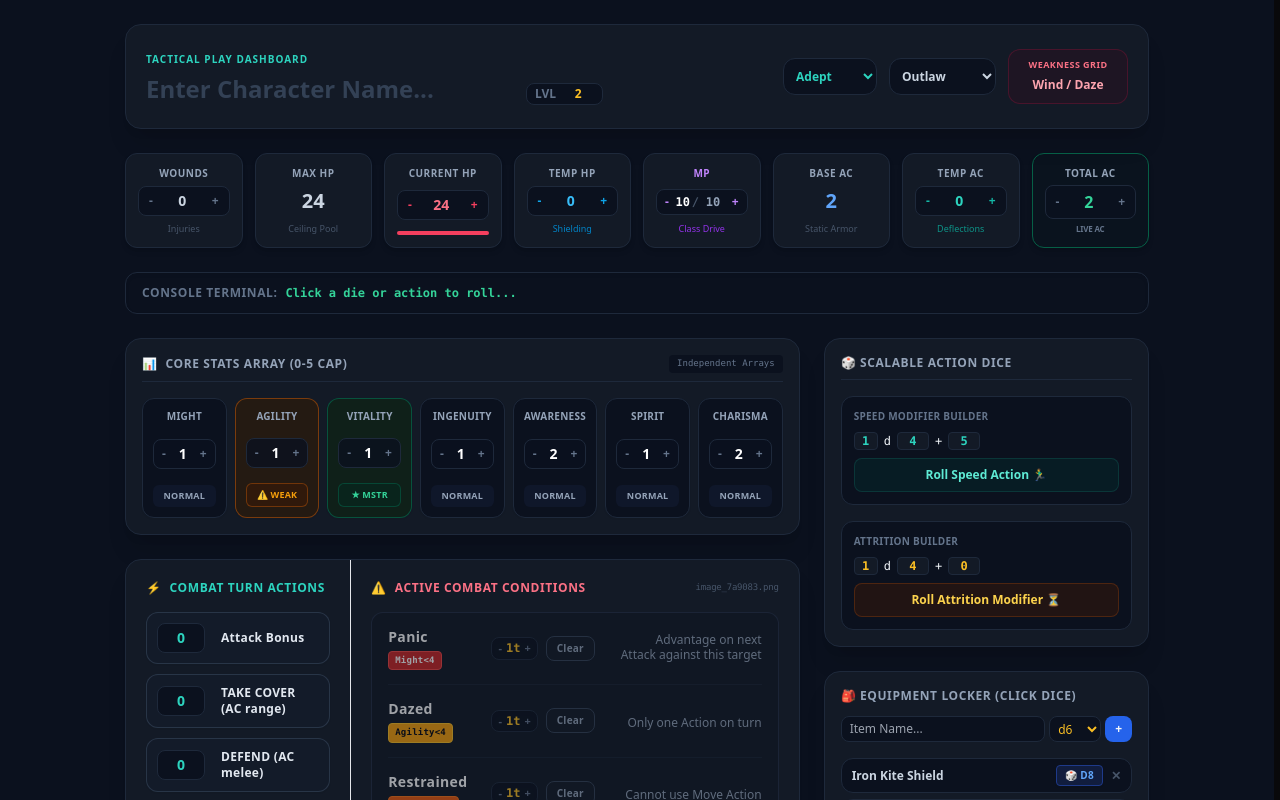
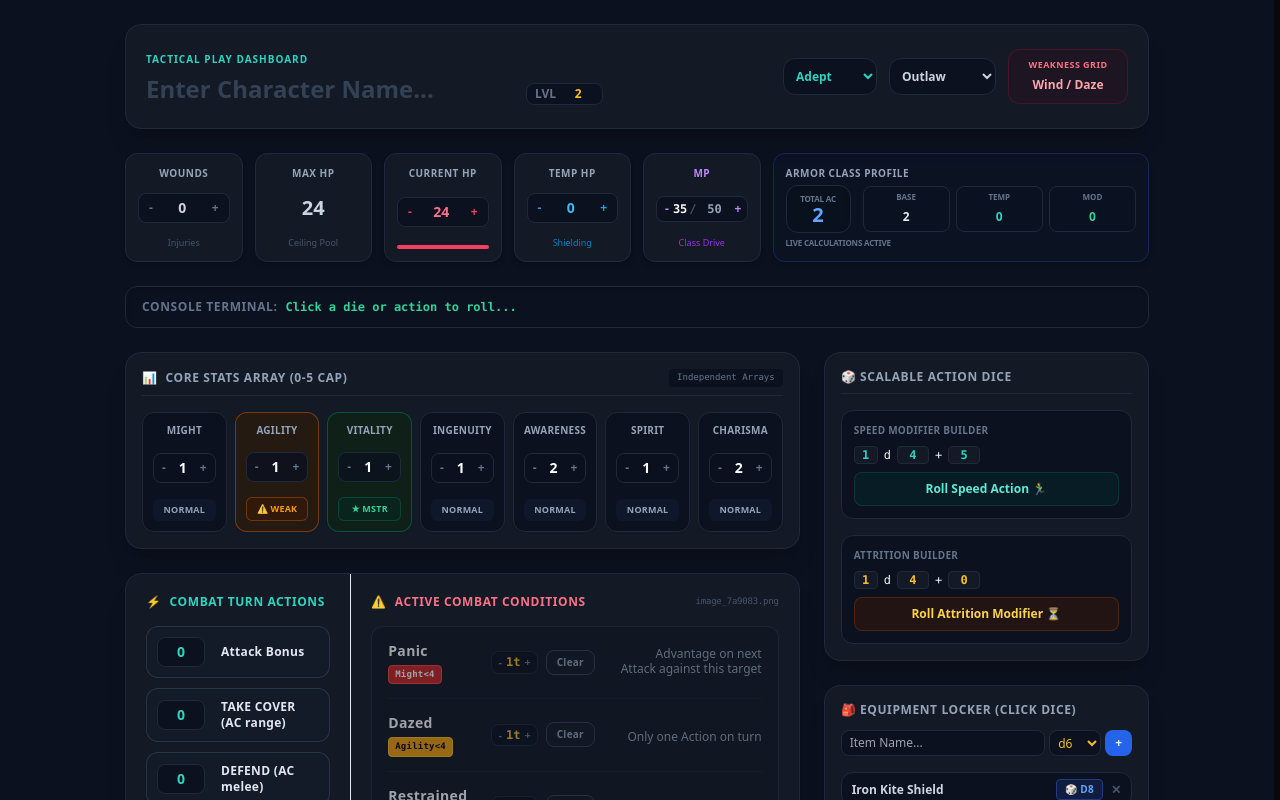
Before and after one commit to oofworkspace/rpg-combat-tracker, a React (Vite) app in the folder ttrpg-combat-tracker/: page / in a window 1280 px wide. Shown: the top 800 px of the page. Built offline with nearby package versions, Linux system fonts and the light colour scheme.

Commit message:
Update App.jsx

```diff
--- a/ttrpg-combat-tracker/App.jsx
+++ b/ttrpg-combat-tracker/App.jsx
@@ -23,14 +23,16 @@ export default function App() {
   const [maxHp, setMaxHp] = useState(24);
   const [hp, setHp] = useState(24);
   const [thp, setThp] = useState(0);
+
+  // Consolidated AC Backing Values
   const [baseAc, setBaseAc] = useState(2);
   const [tempAc, setTempAc] = useState(0);
   const [totalAcMod, setTotalAcMod] = useState(0);
 
-  // Class Currency / Adaptable MP Asset Engine
+  // Class Currency / Adaptable MP Asset Engine (Higher Thresholds)
   const [resourceLabel, setResourceLabel] = useState('MP');
-  const [currentResource, setCurrentResource] = useState(10);
-  const [maxResource, setMaxResource] = useState(10);
+  const [currentResource, setCurrentResource] = useState(35);
+  const [maxResource, setMaxResource] = useState(50);
 
   // Custom Leveling Dice Formulas
   const [spdDice, setSpdDice] = useState({ count: 1, faces: 4, mod: 5 });
@@ -183,7 +185,7 @@ export default function App() {
         <section className="grid grid-cols-2 sm:grid-cols-4 lg:grid-cols-8 gap-3">
 
           {/* Wounds Module */}
-          <div className="bg-[#131a26] border border-slate-800 rounded-xl p-3 text-center flex flex-col justify-between shadow-md">
+          <div className="bg-[#131a26] border border-slate-800 rounded-xl p-3 text-center flex flex-col justify-between shadow-md col-span-1">
             <span className="text-[10px] font-bold uppercase tracking-wider text-slate-400 block">Wounds</span>
             <div className="flex items-center justify-between bg-[#0b111e] rounded-lg p-1 border border-slate-800 my-1">
               <button type="button" onClick={() => setWounds(Math.max(0, wounds - 1))} className="text-xs font-black text-slate-500 hover:text-white px-1.5">-</button>
@@ -194,14 +196,14 @@ export default function App() {
           </div>
 
           {/* Max HP Stat Container */}
-          <div className="bg-[#131a26] border border-slate-800 rounded-xl p-3 text-center flex flex-col justify-between shadow-md">
+          <div className="bg-[#131a26] border border-slate-800 rounded-xl p-3 text-center flex flex-col justify-between shadow-md col-span-1">
             <span className="text-[10px] font-bold uppercase tracking-wider text-slate-400 block">Max HP</span>
             <input type="number" value={maxHp} onChange={(e) => setMaxHp(Number(e.target.value))} className="bg-transparent text-xl font-black text-slate-300 text-center w-full focus:outline-none my-1" />
             <span className="text-[9px] text-slate-600 font-medium">Ceiling Pool</span>
           </div>
 
           {/* Current HP Card */}
-          <div className="bg-[#131a26] border border-slate-800 rounded-xl p-3 text-center flex flex-col justify-between shadow-md">
+          <div className="bg-[#131a26] border border-slate-800 rounded-xl p-3 text-center flex flex-col justify-between shadow-md col-span-1">
             <span className="text-[10px] font-bold uppercase tracking-wider text-slate-400 block">Current HP</span>
             <div className="flex items-center justify-between bg-[#0b111e] rounded-lg p-1 border border-slate-800 my-1">
               <button type="button" onClick={() => setHp(Math.max(0, hp - 1))} className="text-xs font-black text-rose-500 hover:text-rose-400 px-1.5">-</button>
@@ -214,7 +216,7 @@ export default function App() {
           </div>
 
           {/* Temporary HP Card */}
-          <div className="bg-[#131a26] border border-slate-800 rounded-xl p-3 text-center flex flex-col justify-between shadow-md">
+          <div className="bg-[#131a26] border border-slate-800 rounded-xl p-3 text-center flex flex-col justify-between shadow-md col-span-1">
             <span className="text-[10px] font-bold uppercase tracking-wider text-slate-400 block">Temp HP</span>
             <div className="flex items-center justify-between bg-[#0b111e] rounded-lg p-1 border border-slate-800 my-1">
               <button type="button" onClick={() => setThp(Math.max(0, thp - 1))} className="text-xs font-black text-sky-500 hover:text-sky-400 px-1.5">-</button>
@@ -225,7 +227,7 @@ export default function App() {
           </div>
 
           {/* ADAPTABLE CLASS RESOURCE / MP CURRENCY FIELD */}
-          <div className="bg-[#131a26] border border-slate-800 rounded-xl p-3 text-center flex flex-col justify-between shadow-md">
+          <div className="bg-[#131a26] border border-slate-800 rounded-xl p-3 text-center flex flex-col justify-between shadow-md col-span-1">
             <input
               type="text" value={resourceLabel} onChange={(e) => setResourceLabel(e.target.value)}
               className="text-[10px] bg-transparent font-bold uppercase tracking-wider text-purple-400 text-center focus:outline-none border-b border-transparent hover:border-slate-800 focus:border-purple-600 w-full"
@@ -236,41 +238,49 @@ export default function App() {
               <div className="flex items-center justify-center font-mono text-xs font-black text-white w-full">
                 <span>{currentResource}</span>
                 <span className="text-slate-600 mx-0.5">/</span>
-                <input type="number" value={maxResource} onChange={(e) => setMaxResource(Number(e.target.value))} className="w-6 bg-transparent text-center text-slate-400 text-xs focus:outline-none font-bold" />
+                <input type="number" value={maxResource} onChange={(e) => setMaxResource(Number(e.target.value))} className="w-8 bg-transparent text-center text-slate-400 text-xs focus:outline-none font-bold" />
               </div>
               <button type="button" onClick={() => setCurrentResource(Math.min(maxResource, currentResource + 1))} className="text-xs font-black text-purple-400 hover:text-purple-300 px-1">+</button>
             </div>
             <span className="text-[9px] text-purple-600 font-medium">Class Drive</span>
           </div>
 
-          {/* Base AC Card */}
-          <div className="bg-[#131a26] border border-slate-800 rounded-xl p-3 text-center flex flex-col justify-between shadow-md">
-            <span className="text-[10px] font-bold uppercase tracking-wider text-slate-400 block">Base AC</span>
-            <input type="number" value={baseAc} onChange={(e) => setBaseAc(Number(e.target.value))} className="bg-transparent text-xl font-black text-blue-400 text-center w-full focus:outline-none my-1" />
-            <span className="text-[9px] text-slate-600 font-medium">Static Armor</span>
-          </div>
+          {/* CONSOLIDATED UNIFIED ARMOR CLASS CONSOLE */}
+          <div className={`border rounded-xl p-3 flex flex-col justify-between transition-all col-span-2 sm:col-span-2 lg:col-span-3 shadow-md ${
+            isPurgedActive ? 'bg-red-950/20 border-red-500' : 'bg-blue-950/10 border-blue-900/50'
+          }`}>
+            <span className="text-[10px] font-black uppercase tracking-wider text-slate-400 block text-left">Armor Class Profile</span>
 
-          {/* Temp AC Card */}
-          <div className="bg-[#131a26] border border-slate-800 rounded-xl p-3 text-center flex flex-col justify-between shadow-md">
-            <span className="text-[10px] font-bold uppercase tracking-wider text-slate-400 block">Temp AC</span>
-            <div className="flex items-center justify-between bg-[#0b111e] rounded-lg p-1 border border-slate-800 my-1">
-              <button type="button" onClick={() => setTempAc(Math.max(0, tempAc - 1))} className="text-xs font-black text-teal-500 hover:text-teal-400 px-1.5">-</button>
-              <input type="number" value={tempAc} onChange={(e) => setTempAc(Number(e.target.value))} className="bg-transparent text-sm font-black text-center w-full focus:outline-none text-teal-400" />
-              <button type="button" onClick={() => setTempAc(tempAc + 1)} className="text-xs font-black text-teal-500 hover:text-teal-400 px-1.5">+</button>
+            <div className="flex items-center justify-between gap-3 my-1">
+              {/* Giant Auto-Updating Absolute Monitor Box */}
+              <div className="flex flex-col items-center justify-center bg-[#0b111e]/90 border border-slate-800 rounded-xl p-1.5 min-w-[65px] h-12 shrink-0 shadow-inner">
+                <span className="text-[8px] font-bold text-slate-500 uppercase tracking-tight">Total AC</span>
+                <span className={`text-xl font-black leading-none ${isPurgedActive ? 'text-red-400 animate-pulse' : 'text-blue-400'}`}>
+                  {finalCalculatedAc}
+                </span>
+              </div>
+
+              {/* Integrated Nested Inputs Deck */}
+              <div className="grid grid-cols-3 gap-1.5 w-full">
+                <div className="bg-[#0b111e]/60 border border-slate-800 p-1 rounded-lg text-center">
+                  <span className="text-[8px] font-bold text-slate-500 block uppercase">Base</span>
+                  <input type="number" value={baseAc} onChange={(e) => setBaseAc(Number(e.target.value))} className="bg-transparent text-xs font-black text-center w-full focus:outline-none text-slate-200" />
+                </div>
+
+                <div className="bg-[#0b111e]/60 border border-slate-800 p-1 rounded-lg text-center">
+                  <span className="text-[8px] font-bold text-slate-500 block uppercase">Temp</span>
+                  <input type="number" value={tempAc} onChange={(e) => setTempAc(Number(e.target.value))} className="bg-transparent text-xs font-black text-center w-full focus:outline-none text-teal-400" />
+                </div>
+
+                <div className="bg-[#0b111e]/60 border border-slate-800 p-1 rounded-lg text-center">
+                  <span className="text-[8px] font-bold text-slate-500 block uppercase">Mod</span>
+                  <input type="number" value={totalAcMod} onChange={(e) => setTotalAcMod(Number(e.target.value))} className="bg-transparent text-xs font-black text-center w-full focus:outline-none text-emerald-400" />
+                </div>
+              </div>
             </div>
-            <span className="text-[9px] text-teal-600 font-medium">Deflections</span>
-          </div>
 
-          {/* INTERACTIVE TOTAL AC OVERRIDE */}
-          <div className={`border rounded-xl p-3 text-center flex flex-col justify-between transition-all col-span-2 sm:col-span-1 shadow-md ${isPurgedActive ? 'bg-red-950/20 border-red-500 animate-pulse' : 'bg-emerald-950/10 border-emerald-800'}`}>
-            <span className="text-[10px] font-black uppercase tracking-wider text-slate-400 block">Total AC</span>
-            <div className="flex items-center justify-between bg-[#0b111e]/80 rounded-lg p-1 border border-slate-800 my-1">
-              <button type="button" onClick={() => setTotalAcMod(totalAcMod - 1)} className="text-xs font-black text-slate-500 hover:text-white px-1.5">-</button>
-              <span className={`text-base font-black ${isPurgedActive ? 'text-red-400' : 'text-emerald-400'}`}>{finalCalculatedAc}</span>
-              <button type="button" onClick={() => setTotalAcMod(totalAcMod + 1)} className="text-xs font-black text-slate-500 hover:text-white px-1.5">+</button>
-            </div>
             <span className="text-[8px] font-bold tracking-tight block text-slate-500 uppercase">
-              {totalAcMod !== 0 ? `Mod: ${totalAcMod >= 0 ? '+' : ''}${totalAcMod}` : (isPurgedActive ? '⚠️ PURGED (-2)' : 'Live AC')}
+              {isPurgedActive ? '⚠️ PURGED EFFECT INFLICTED (-2 AC)' : 'Live Calculations Active'}
             </span>
           </div>
 
@@ -391,7 +401,7 @@ export default function App() {
                   </div>
                 </div>
 
-                {/* SUB-TABLE RIGHT: ACTIVE COMBAT STATUSES (Perfect Grid Realignment based on image_7a9083.png) */}
+                {/* SUB-TABLE RIGHT: ACTIVE COMBAT STATUSES */}
                 <div className="lg:col-span-8 p-5 space-y-4">
                   <div className="flex justify-between items-center">
                     <h3 className="text-xs font-black uppercase tracking-wider text-rose-400 flex items-center gap-2">
```
